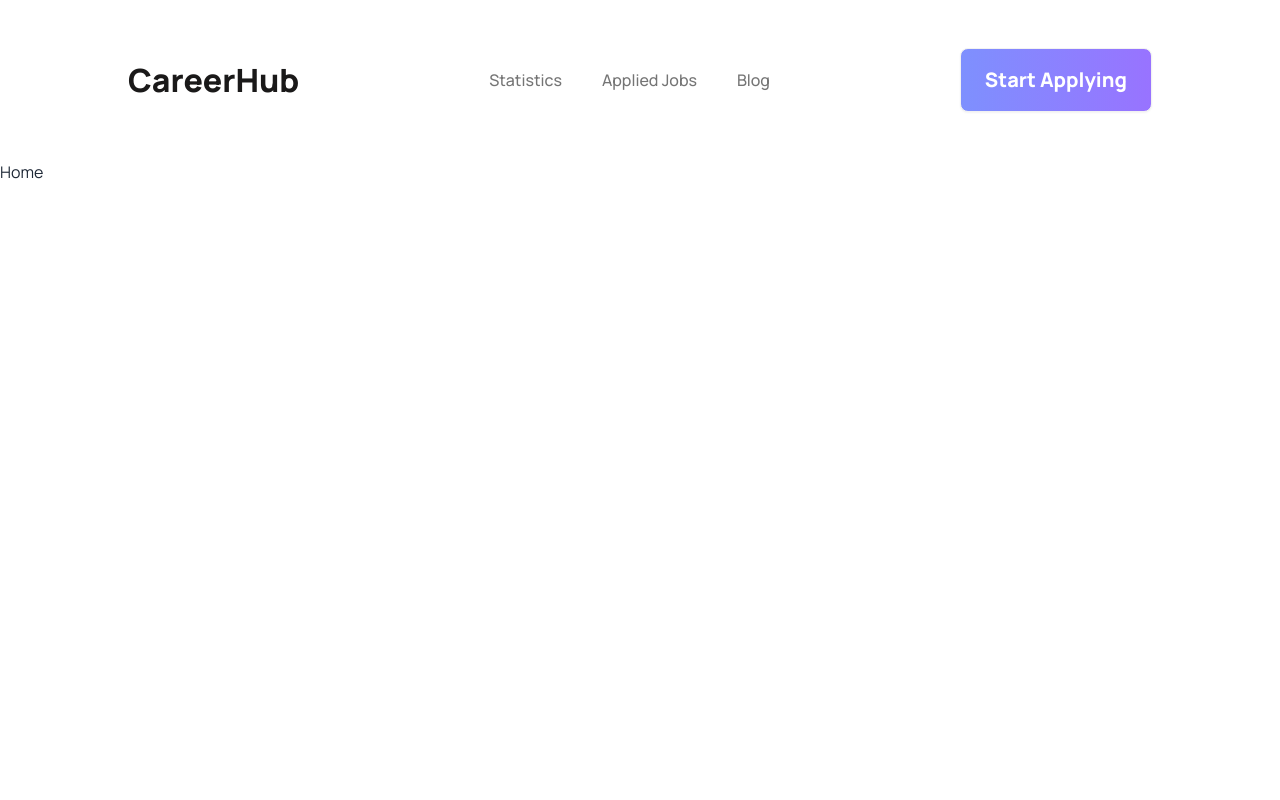
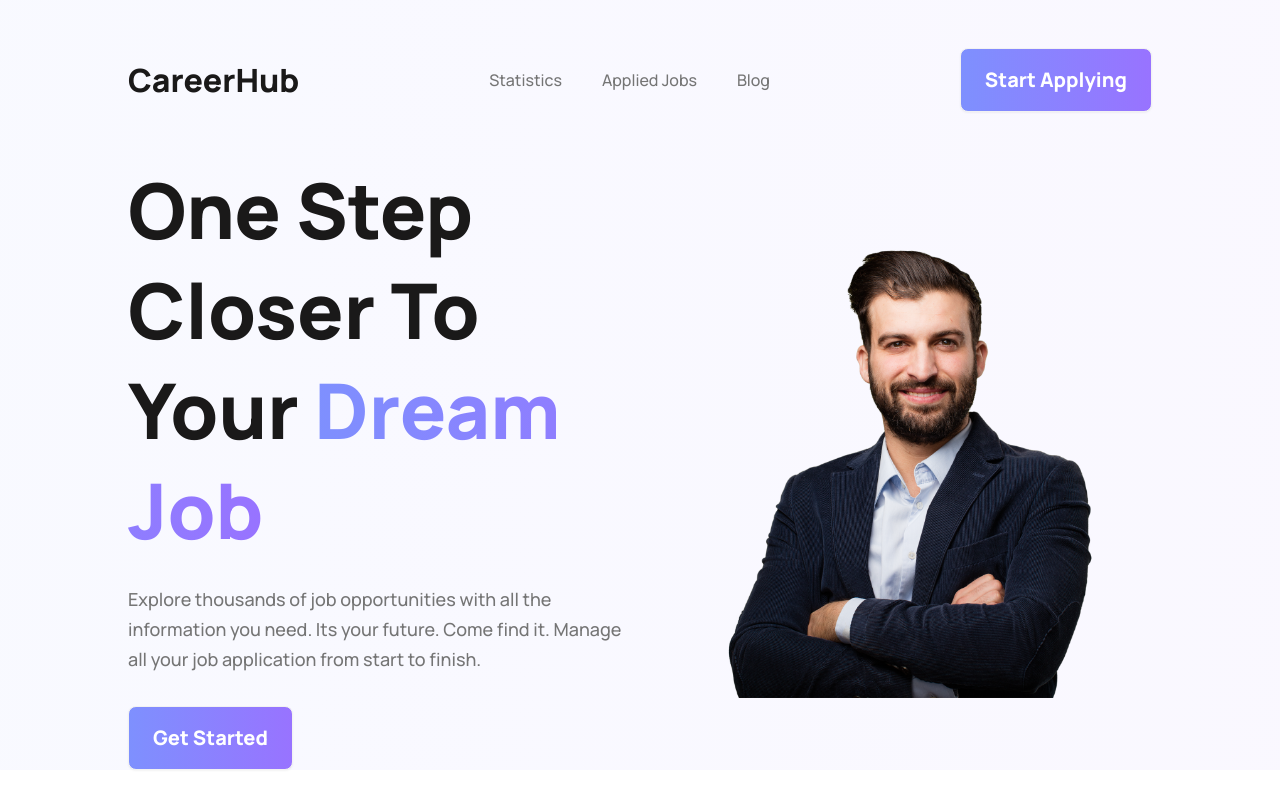
Before and after one commit to omor777/career-hub, a React (Vite) app: page / in a window 1280 px wide. Built offline with nearby package versions, Linux system fonts and the light colour scheme.

Commit message:
banner section ui completed

```diff
--- a/src/Layouts/Root.jsx
+++ b/src/Layouts/Root.jsx
@@ -3,7 +3,7 @@ import Navbar from "../components/Shared/Navbar/Navbar";
 
 const Root = () => {
   return (
-    <div>
+    <div className="bg-bg-grad">
       <Navbar />
       <Outlet />
     </div>
--- a/src/Pages/Home/Home.jsx
+++ b/src/Pages/Home/Home.jsx
@@ -1,8 +1,10 @@
-
+import Banner from "../../components/Banner/Banner";
 const Home = () => {
   return (
-    <div>Home</div>
-  )
-}
+    <div>
+      <Banner />
+    </div>
+  );
+};
 
-export default Home
+export default Home;
--- a/src/components/Banner/Banner.jsx
+++ b/src/components/Banner/Banner.jsx
@@ -1,9 +1,36 @@
-
+import banner from "../../assets/banner.png";
+import Button from "../Button/Button";
 
 const Banner = () => {
   return (
-    <div>Banner</div>
-  )
-}
+    <section className="container mx-auto">
+      <div className="grid grid-cols-2 items-center">
+        <div>
+          <h1 className="text-dark-1 text-[clamp(32px,6vw,80px)] font-extrabold lg:leading-100px w-full max-w-[570px]">
+            One Step Closer To Your{" "}
+            <span className="bg-btn-grad bg-clip-text text-transparent">
+              Dream Job
+            </span>
+          </h1>
+          <p className="mt-6 font-medium text-lg text-dark-3 leading-30px max-w-[519px]">
+            Explore thousands of job opportunities with all the information you
+            need. Its your future. Come find it. Manage all your job application
+            from start to finish.
+          </p>
+          <div className="mt-8">
+            <Button>Get Started</Button>
+          </div>
+        </div>
+        <div>
+          <img
+            className="max-w-full h-auto bg-bottom"
+            src={banner}
+            alt="banner-photo"
+          />
+        </div>
+      </div>
+    </section>
+  );
+};
 
-export default Banner
+export default Banner;
--- a/src/components/Shared/Navbar/Navbar.jsx
+++ b/src/components/Shared/Navbar/Navbar.jsx
@@ -2,7 +2,7 @@ import { NavLink } from "react-router-dom";
 import Button from "../../Button/Button";
 const Navbar = () => {
   return (
-    <nav className="container mx-auto my-12">
+    <nav className="container mx-auto py-12">
       <div className="flex items-center justify-between">
         <h3 className="text-32px text-dark-1 font-extrabold">CareerHub</h3>
         <ul className="flex items-center gap-10">
--- a/tailwind.config.js
+++ b/tailwind.config.js
@@ -40,6 +40,8 @@ export default {
       },
       backgroundImage: {
         "btn-grad": "linear-gradient(90deg, #7E90FE 0%, #9873FF 100%)",
+        "bg-grad":
+          "linear-gradient(90deg, rgba(126, 144, 254, 0.05) 0%, rgba(152, 115, 255, 0.05) 100%)",
       },
     },
   },
```
Also changed, not shown: src/assets/banner.png (added).
